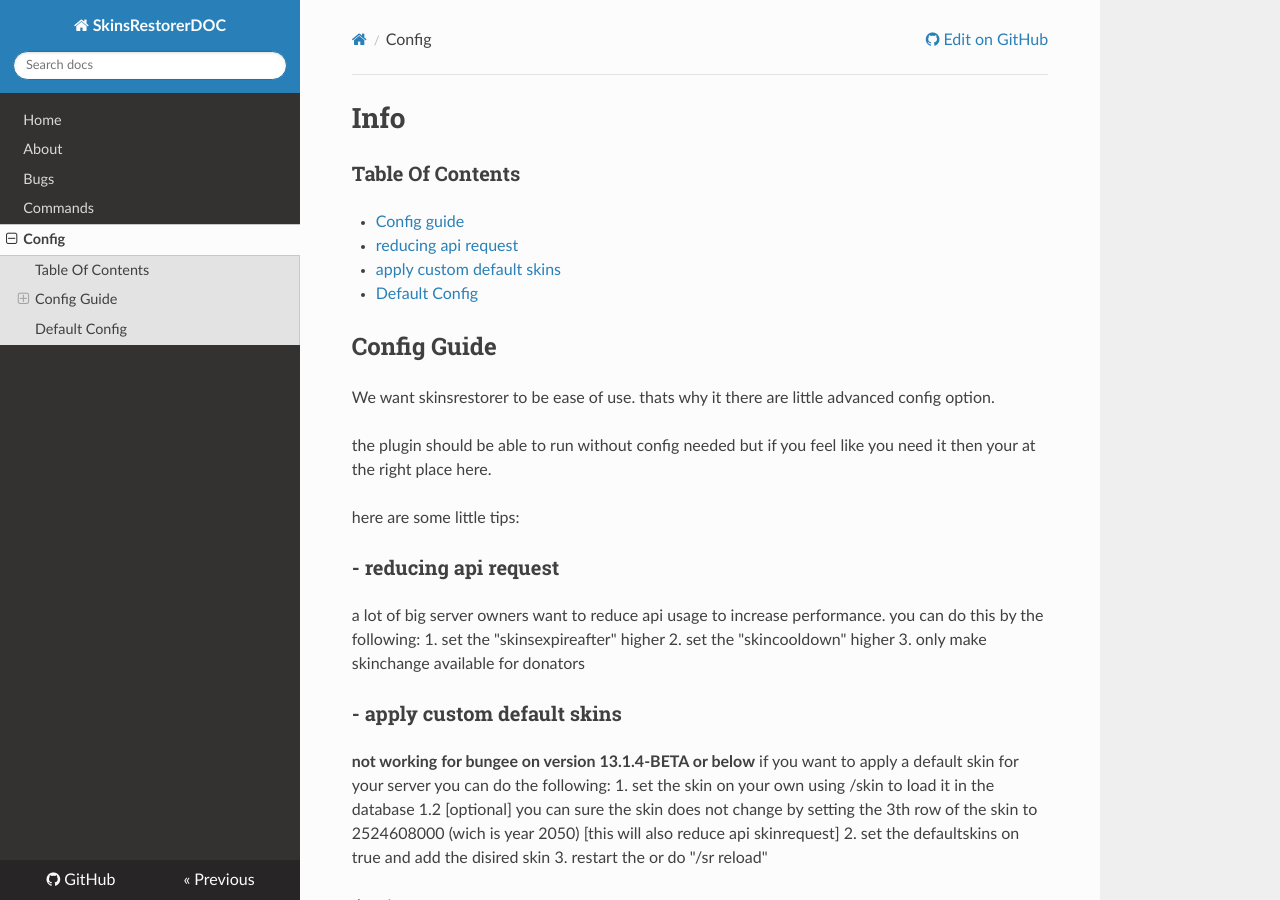
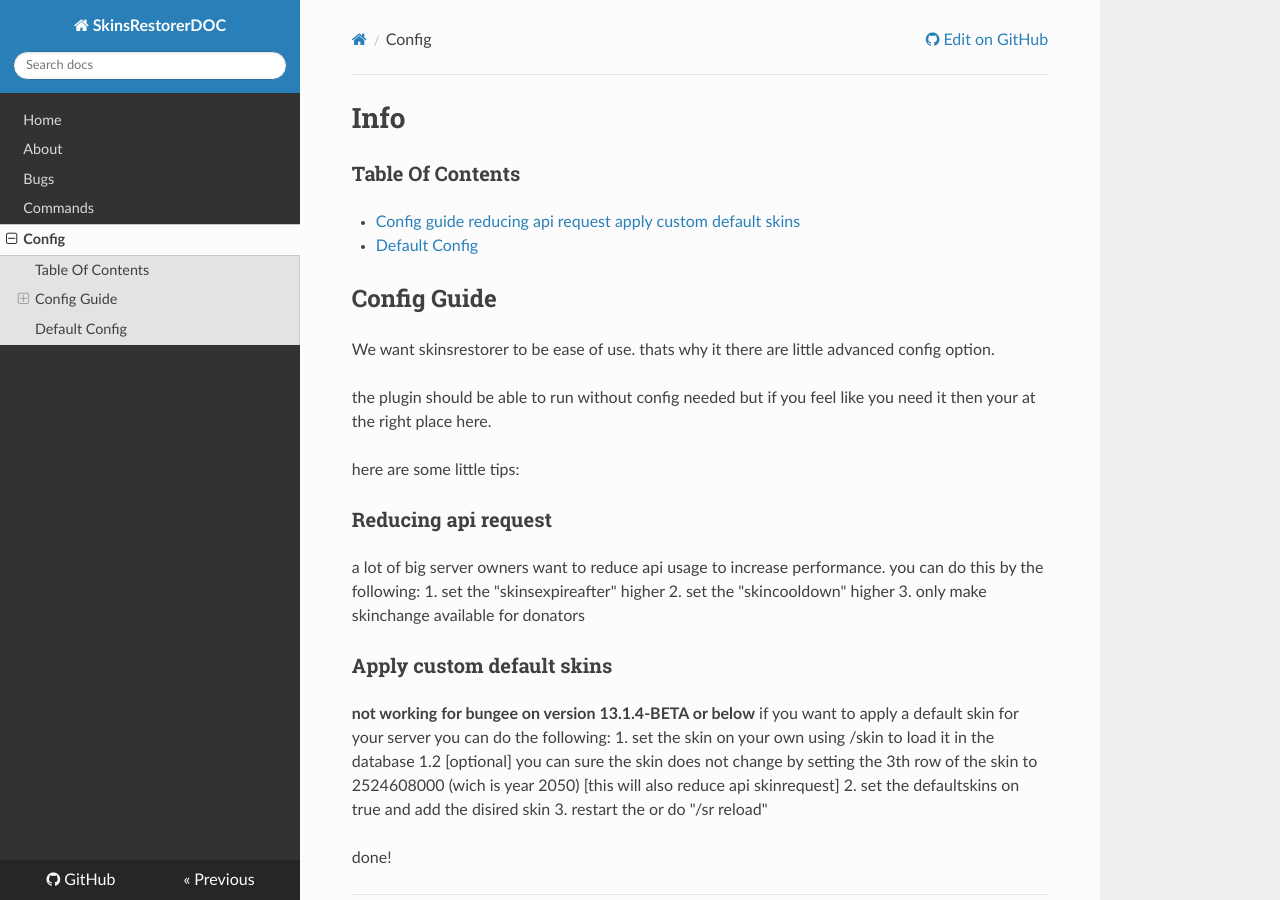
Before and after one commit to xknat/SkinsRestorerDOC, an MkDocs documentation site: the page built from docs/config.md, in a window 1280 px wide and 900 px high. Built offline with MkDocs 1.6.1, drawn with Linux system fonts in a browser that asks for light colours; nearby versions of some CDN libraries; old or Windows-style settings are respelled for this version of MkDocs.

```diff
--- a/docs/config.md
+++ b/docs/config.md
@@ -1,9 +1,9 @@
 # Info
 
 ###Table Of Contents
-- [Config guide](#Config Guide)
--   [reducing api request](#reducing api request)
--   [apply custom default skins](#apply custom default skins)
+- [Config guide](#config-guide)
+    [reducing api request](#reducing-api-request)
+    [apply custom default skins](#apply-custom-default-skins)
 - [Default Config](#default-config)
 
 
@@ -15,13 +15,13 @@ the plugin should be able to run without config needed but if you feel like you
 
 here are some little tips:
 
-### - reducing api request
+### Reducing api request
 a lot of big server owners want to reduce api usage to increase performance. you can do this by the following:
 1. set the "skinsexpireafter" higher
 2. set the "skincooldown" higher
 3. only make skinchange available for donators
 
-### - apply custom default skins
+### Apply custom default skins
 **not working for bungee on version 13.1.4-BETA or below**
 if you want to apply a default skin for your server you can do the following:
 1. set the skin on your own using /skin to load it in the database
```
